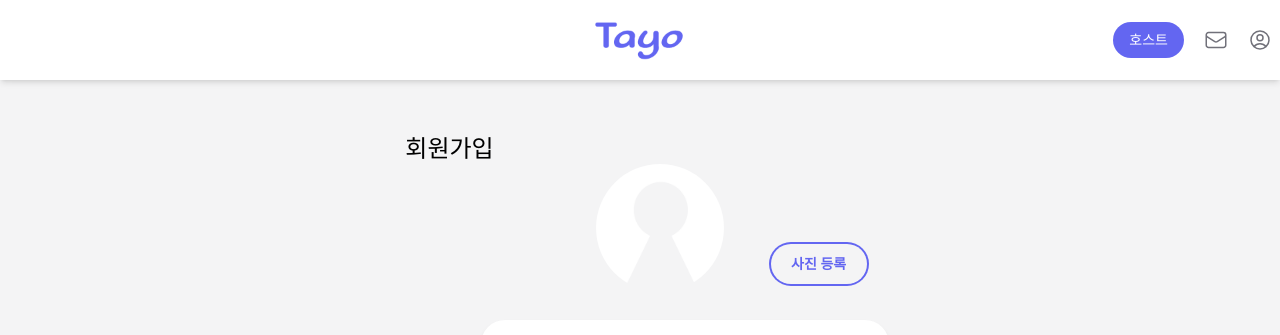
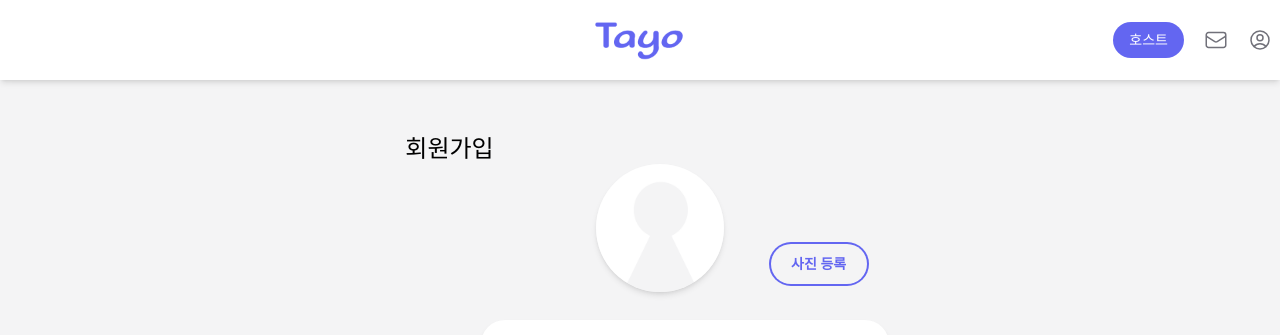
Before and after one commit to softeerbootcamp-3rd/Team9-HexaCore, a React (Vite) app in the folder client/: page /auth/signup in a window 1280 px wide. Shown: the top 335 px of the page. Built offline with nearby package versions, Linux system fonts and the light colour scheme.

Commit message:
feat(#13): 프로필 사진 등록란에 shadow 추가

```diff
--- a/client/src/pages/auth/SignUp.tsx
+++ b/client/src/pages/auth/SignUp.tsx
@@ -46,8 +46,8 @@ function SignUp() {
 					<div className='w-44'></div>
 					{
 						profilePicture === null ?
-							<img src="/defaultProfile.png" className="rounded-full w-32 h-32" onClick={handleButtonClick} /> :
-							<img src={profilePicture} className="rounded-full w-32 h-32" onClick={handleButtonClick} />
+							<img src="/defaultProfile.png" className="rounded-full w-32 h-32 shadow-md" onClick={handleButtonClick} /> :
+							<img src={profilePicture} className="rounded-full w-32 h-32 shadow-md" onClick={handleButtonClick} />
 					}
 					<div className='flex flex-col justify-end pb-2 pr-10'>
 						{
@@ -56,6 +56,7 @@ function SignUp() {
 								<Button text='삭제' onClick={() => setProfilePicture(null)} type='danger' isRounded className='w-24 h-10'></Button>
 						}
 					</div>
+
 					<input
 						ref={fileInputRef}
 						type="file"
```
